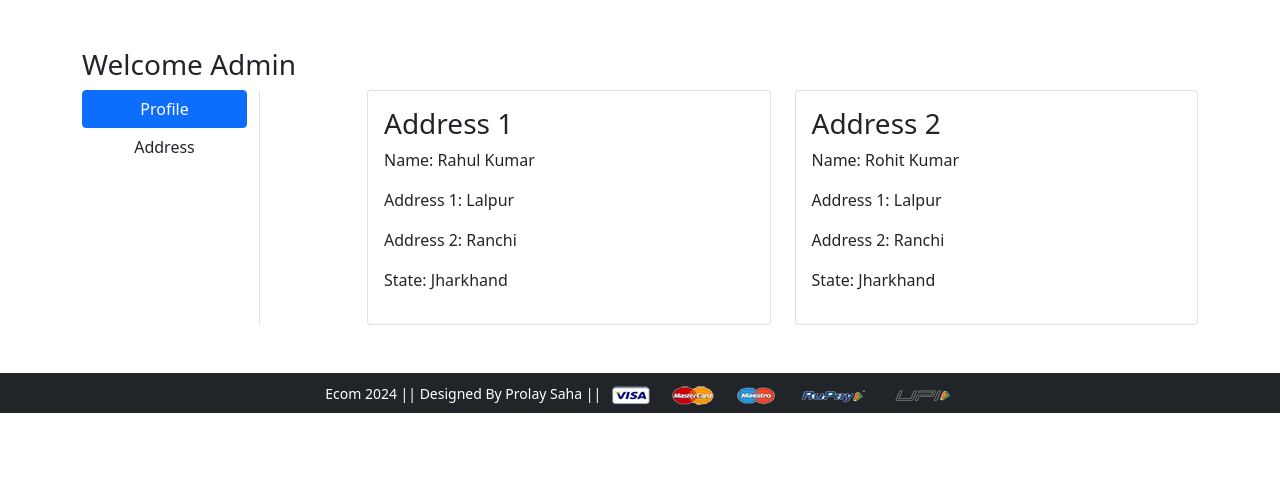
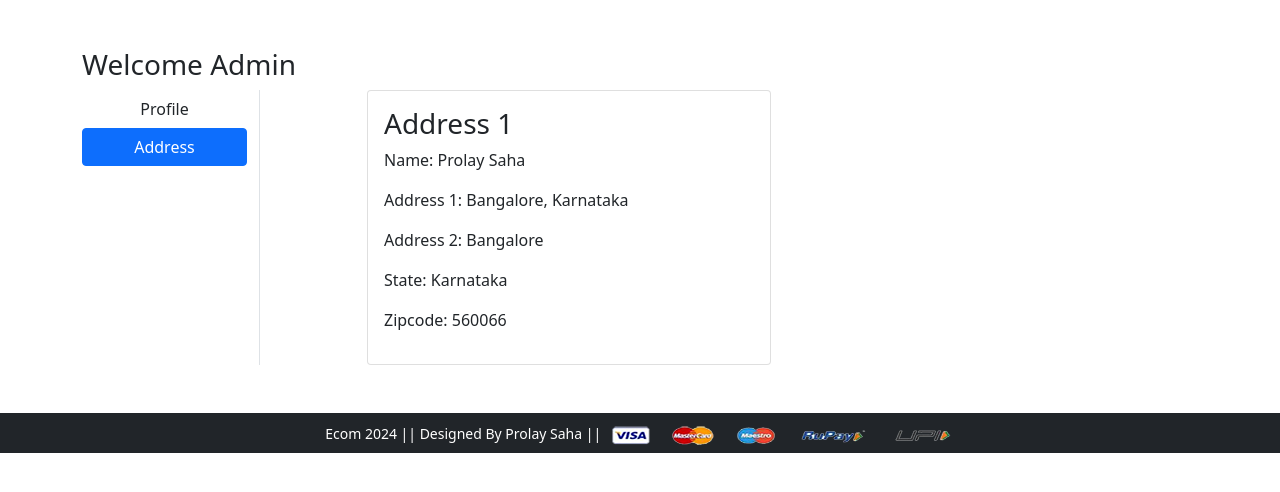
Before and after one commit to prolaysaha/ECOM_PROJECT, a Django app: page /address/ in a window 1280 px wide. Shown: the part 56-548 px from the top of the page. Run offline with Django 4.2, Linux system fonts and the light colour scheme; a user stored in the database is signed in; data comes from the database, SQL or seed files in the repository; both versions use the stored data as it was after the commit; some libraries are stand-ins or nearby versions.

Commit message:
ltchange

```diff
--- a/ecom/app/templates/app/address.html
+++ b/ecom/app/templates/app/address.html
@@ -7,34 +7,28 @@
  <h3>Welcome <spam class="text-capitalize">{{request.user}}</spam></h3>
   <div class="col-sm-2 border-end">
    <ul class="list-unstyled">
-    <li class="d-grid"><a href="{% url 'profile' %}" class="btn btn-primary">Profile</a></li>
-    <li class="d-grid"><a href="{% url 'address' %}" class="btn">Address</a></li>
+    <li class="d-grid"><a href="{% url 'profile' %}" class="btn">Profile</a></li>
+    <li class="d-grid"><a href="{% url 'address' %}" class="btn btn-primary">Address</a></li>
    </ul>
   </div>
   <div class="col-sm-9 offset-sm-1">
    <div class="row">
+    {% for ad in add %}
+
+
     <div class="col-sm-6">
      <div class="card">
       <div class="card-body">
-       <h3>Address 1</h3>
-       <p>Name: Rahul Kumar</p>
-       <p>Address 1: Lalpur</p>
-       <p>Address 2: Ranchi</p>
-       <p>State: Jharkhand</p>
+       <h3>Address {{forloop.counter}}</h3>
+       <p>Name: {{ad.name}}</p>
+       <p>Address 1: {{ad.location}}</p>
+       <p>Address 2:  {{ad.city}}</p>
+       <p>State:  {{ad.state}}</p>
+       <p>Zipcode:  {{ad.zipcode}}</p>
       </div>
      </div>
     </div>
-    <div class="col-sm-6">
-     <div class="card">
-      <div class="card-body">
-       <h3>Address 2</h3>
-       <p>Name: Rohit Kumar</p>
-       <p>Address 1: Lalpur</p>
-       <p>Address 2: Ranchi</p>
-       <p>State: Jharkhand</p>
-      </div>
-     </div>
-    </div>
+    {% endfor %}
    </div>
   </div>
  </div>
--- a/ecom/app/views.py
+++ b/ecom/app/views.py
@@ -35,7 +35,8 @@ def buy_now(request):
  return render(request, 'app/buynow.html')
 
 def address(request):
- return render(request, 'app/address.html')
+    add=Customer.objects.filter(user=request.user)
+    return render(request, 'app/address.html',{'add':add})
 
 def orders(request):
  return render(request, 'app/orders.html')
```
Also changed, not shown: ecom/db.sqlite3.
